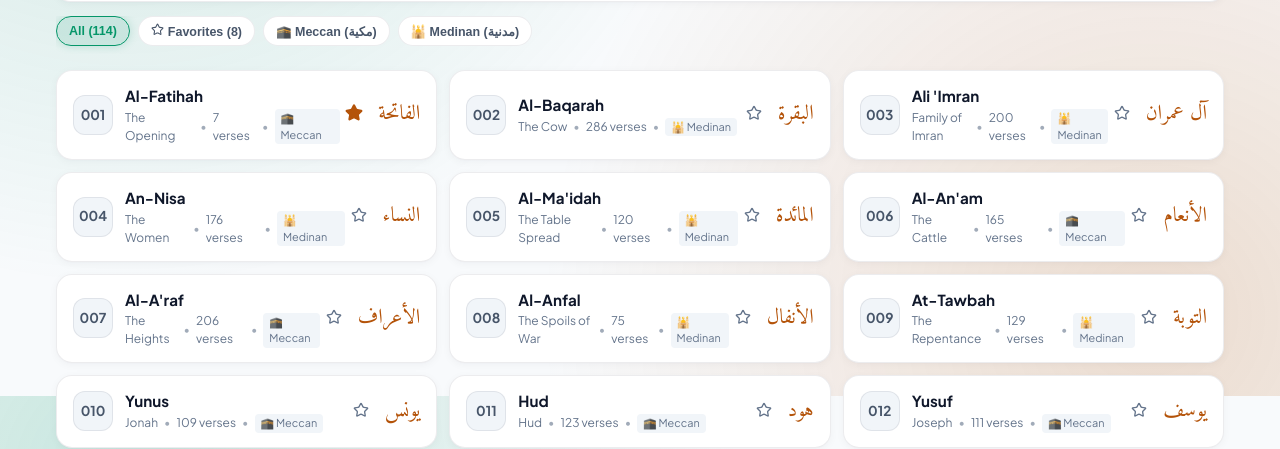
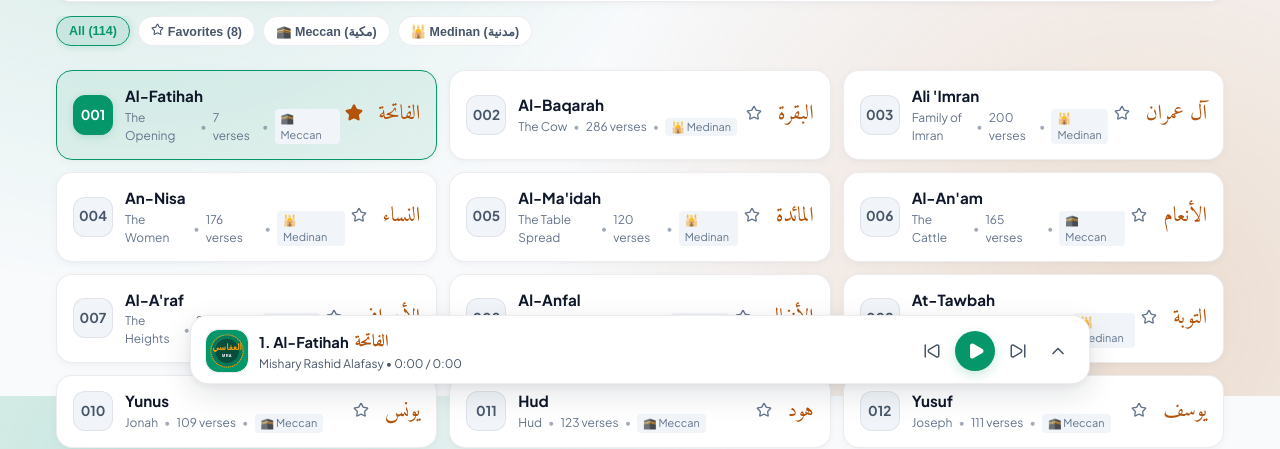
Before and after one commit to mahmoud-ferig/Quran-Audio-Tracker-PWA-, a React (Vite) app: page / in a window 1280 px wide. Shown: the part 404-853 px from the top of the page. Built offline with nearby package versions, Linux system fonts and the light colour scheme; no server answers; the database is empty.

Commit message:
feat: persistent player bar and lockscreen media session

```diff
--- a/src/App.tsx
+++ b/src/App.tsx
@@ -28,7 +28,7 @@ export const App: React.FC = () => {
   const [isFirebaseConfigured, setIsFirebaseConfigured] = useState<boolean>(() => initializeFirebase().isConfigured);
   const [selectedReciter, setSelectedReciter] = useState<Reciter>(RECITERS[0]);
   const [tracks, setTracks] = useState<Track[]>(() => getTracksForReciter(RECITERS[0]));
-  const [activeTrack, setActiveTrack] = useState<Track | null>(null);
+  const [activeTrack, setActiveTrack] = useState<Track | null>(() => getTracksForReciter(RECITERS[0])[0]);
   const [isPlaying, setIsPlaying] = useState<boolean>(false);
   const [progressMap, setProgressMap] = useState<Record<string, ListeningProgress>>({});
   const [lastSession, setLastSession] = useState<LastSession | null>(null);
@@ -68,12 +68,27 @@ export const App: React.FC = () => {
         setLastSession(session);
         setFavorites(favs);
 
+        let reciterToUse = RECITERS[0];
         if (settings?.preferredReciterId) {
-          const reciter = RECITERS.find(r => r.id === settings.preferredReciterId);
-          if (reciter) {
-            setSelectedReciter(reciter);
-            setTracks(getTracksForReciter(reciter));
+          const found = RECITERS.find(r => r.id === settings.preferredReciterId);
+          if (found) reciterToUse = found;
+        } else if (session?.reciterId) {
+          const found = RECITERS.find(r => r.id === session.reciterId);
+          if (found) reciterToUse = found;
+        }
+
+        setSelectedReciter(reciterToUse);
+        const reciterTracks = getTracksForReciter(reciterToUse);
+        setTracks(reciterTracks);
+
+        // Always ensure an active track is loaded for the persistent player bar
+        if (session && session.surahNumber > 0) {
+          const surah = SURAH_METADATA.find(s => s.number === session.surahNumber);
+          if (surah) {
+            setActiveTrack(generateTrackForSurah(surah, reciterToUse));
           }
+        } else if (reciterTracks.length > 0) {
+          setActiveTrack(reciterTracks[0]);
         }
       } catch (err) {
         console.error('Error initializing tracker data:', err);
--- a/src/components/AudioPlayer.tsx
+++ b/src/components/AudioPlayer.tsx
@@ -152,11 +152,11 @@ export const AudioPlayer: React.FC<Props> = ({
     }
   };
 
-  const handleSeekCommit = () => {
+  const handleSeekCommit = useCallback(() => {
     if (audioRef.current) {
       persistProgress(audioRef.current.currentTime);
     }
-  };
+  }, [persistProgress]);
 
   const handleSkip = useCallback((seconds: number) => {
     if (!audioRef.current) return;
@@ -257,18 +257,22 @@ export const AudioPlayer: React.FC<Props> = ({
     };
   }, [track, userId]);
 
-  // MediaSession API Integration
+  // MediaSession API Integration for Lock Screen and Notification Menu
   useEffect(() => {
     if ('mediaSession' in navigator && track) {
+      const origin = typeof window !== 'undefined' ? window.location.origin : '';
       navigator.mediaSession.metadata = new MediaMetadata({
         title: `${track.surahNumber > 0 ? `${track.surahNumber}. ` : ''}${track.name} (${track.arabicName})`,
         artist: track.reciterName,
-        album: 'The Holy Quran',
+        album: 'The Holy Quran - القرآن الكريم',
         artwork: [
-          { src: track.artwork_url || '/pwa-192x192.png', sizes: '192x192', type: 'image/png' },
-          { src: track.artwork_url || '/pwa-512x512.png', sizes: '512x512', type: 'image/png' }
+          { src: `${origin}/pwa-192x192.png`, sizes: '192x192', type: 'image/png' },
+          { src: `${origin}/pwa-512x512.png`, sizes: '512x512', type: 'image/png' },
+          { src: `${origin}/apple-touch-icon.png`, sizes: '180x180', type: 'image/png' }
         ]
       });
+
+      navigator.mediaSession.playbackState = isPlaying ? 'playing' : 'paused';
 
       navigator.mediaSession.setActionHandler('play', () => handleTogglePlay());
       navigator.mediaSession.setActionHandler('pause', () => handleTogglePlay());
@@ -276,8 +280,43 @@ export const AudioPlayer: React.FC<Props> = ({
       navigator.mediaSession.setActionHandler('nexttrack', onNextTrack);
       navigator.mediaSession.setActionHandler('seekbackward', () => handleSkip(-10));
       navigator.mediaSession.setActionHandler('seekforward', () => handleSkip(10));
+
+      try {
+        navigator.mediaSession.setActionHandler('seekto', (details) => {
+          if (details.seekTime !== undefined && !isNaN(details.seekTime)) {
+            handleSeek(details.seekTime);
+            handleSeekCommit();
+          }
+        });
+      } catch (e) {
+        console.warn('MediaSession seekto not supported:', e);
+      }
+
+      try {
+        navigator.mediaSession.setActionHandler('stop', () => {
+          if (audioRef.current) audioRef.current.pause();
+          setIsPlaying(false);
+        });
+      } catch (e) {
+        console.warn('MediaSession stop handler error:', e);
+      }
     }
-  }, [track, handleTogglePlay, onNextTrack, onPrevTrack, handleSkip]);
+  }, [track, isPlaying, handleTogglePlay, onNextTrack, onPrevTrack, handleSkip, handleSeekCommit]);
+
+  // Sync position state with system lock screen scrubber
+  useEffect(() => {
+    if ('mediaSession' in navigator && 'setPositionState' in navigator.mediaSession && duration > 0 && !isNaN(duration)) {
+      try {
+        navigator.mediaSession.setPositionState({
+          duration: Math.max(0, duration),
+          playbackRate: playbackSpeed || 1.0,
+          position: Math.max(0, Math.min(currentTime, duration))
+        });
+      } catch {
+        // Ignore minor rounding sync errors
+      }
+    }
+  }, [currentTime, duration, playbackSpeed]);
 
   // Keyboard Shortcuts
   useEffect(() => {
@@ -336,6 +375,8 @@ export const AudioPlayer: React.FC<Props> = ({
         ref={audioRef}
         src={track.stream_url}
         preload="metadata"
+        playsInline={true}
+        crossOrigin="anonymous"
         onTimeUpdate={handleTimeUpdate}
         onLoadedMetadata={handleLoadedMetadata}
         onWaiting={() => setIsBuffering(true)}
```
